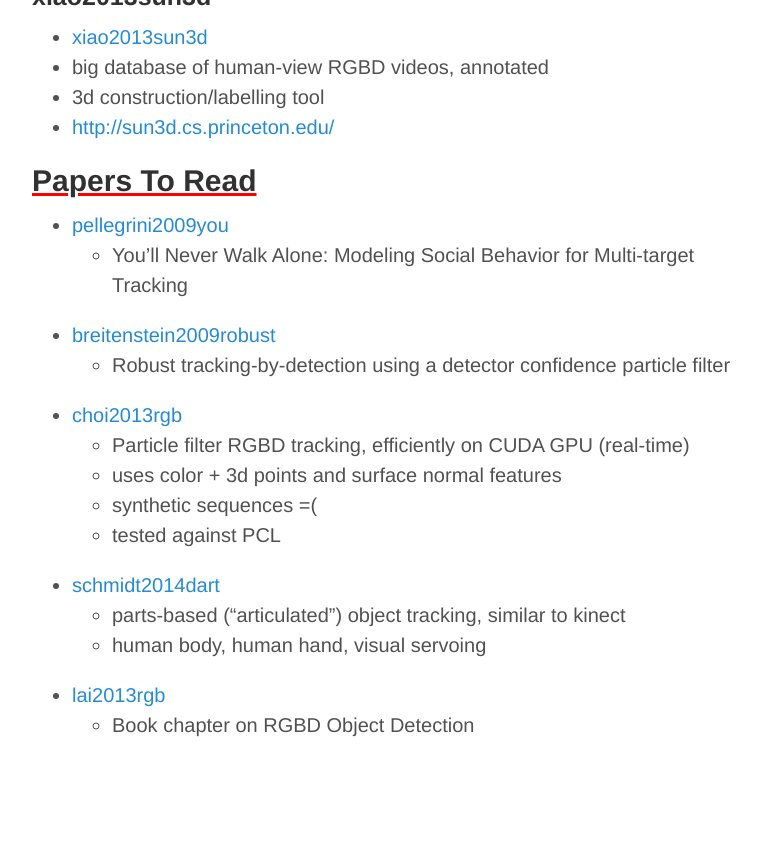
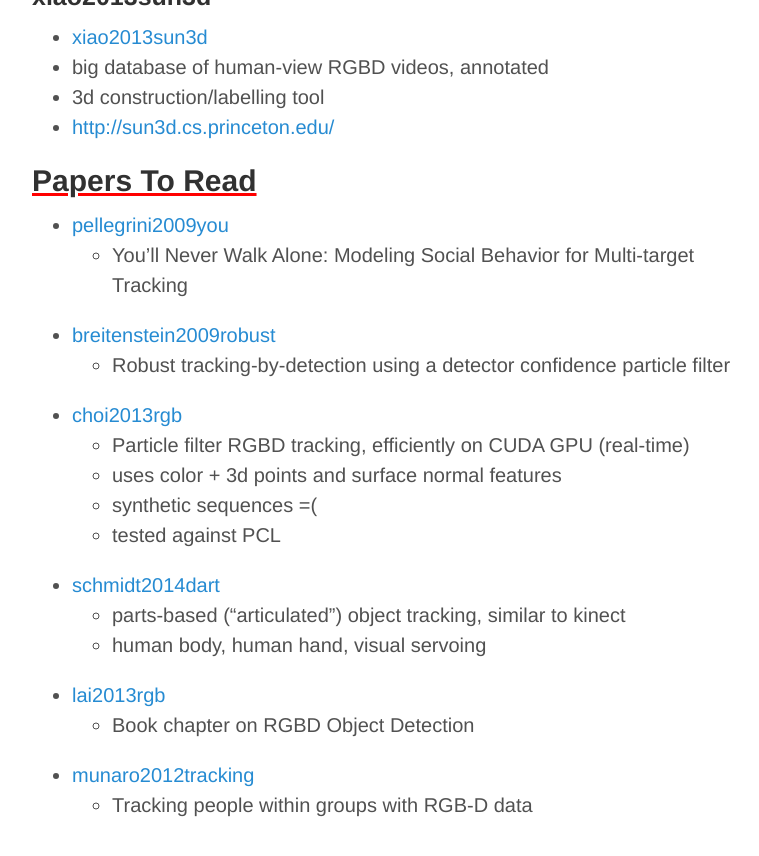
Before and after one commit to victorgan/victorgan.github.io, a Jekyll site: the page built from _posts/2014-10-06-tracking-state-of-the-art.md, in a window 1280 px wide and 900 px high, scrolled down 1863 px. Shown: the top 856 px of the window, without its empty margins (248-1007 px from the left). Built offline with Jekyll 4.4.1, drawn with Linux system fonts in a browser that asks for light colours; nearby versions of some CDN libraries; library files that are not in the unit come from our copies; comment, search, counter and statistics services are not loaded; before the commit the page ends 2683 px from its top, so only the background shows below that.

Commit message:
articles

```diff
--- a/_posts/2014-10-06-tracking-state-of-the-art.md
+++ b/_posts/2014-10-06-tracking-state-of-the-art.md
@@ -83,3 +83,6 @@ semi-B[13], Struck[14] and VTD[17] ([song2013tracking]({{ site.url }}/assets/pap
 
 - [lai2013rgb]({{ site.url }}/assets/papers/lai2013rgb.pdf)
     - Book chapter on RGBD Object Detection
+
+- [munaro2012tracking]({{ site.url }}/assets/papers/munaro2012tracking.pdf)
+    - Tracking people within groups with RGB-D data
```
Also changed, not shown: 2 other files.
